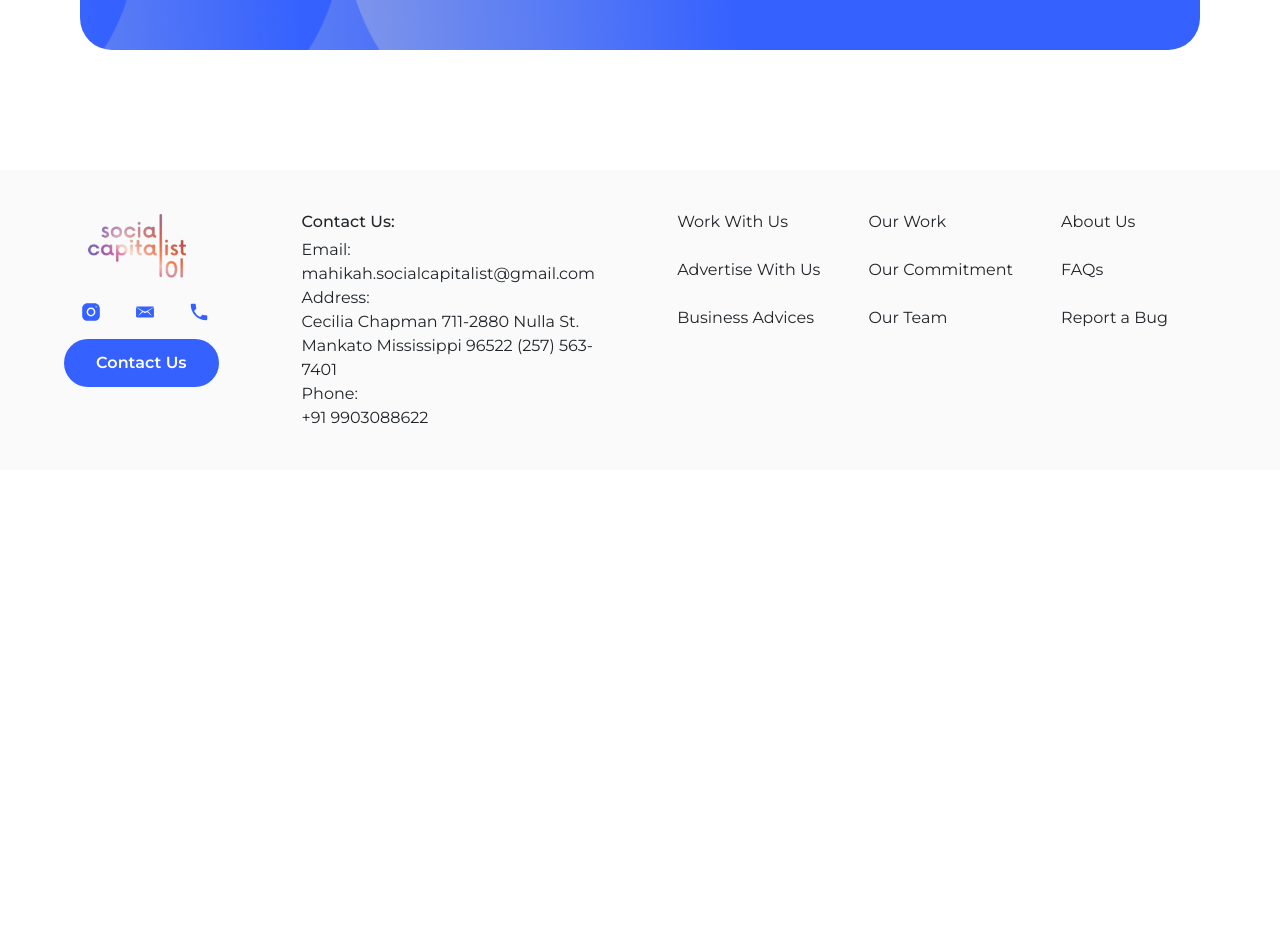
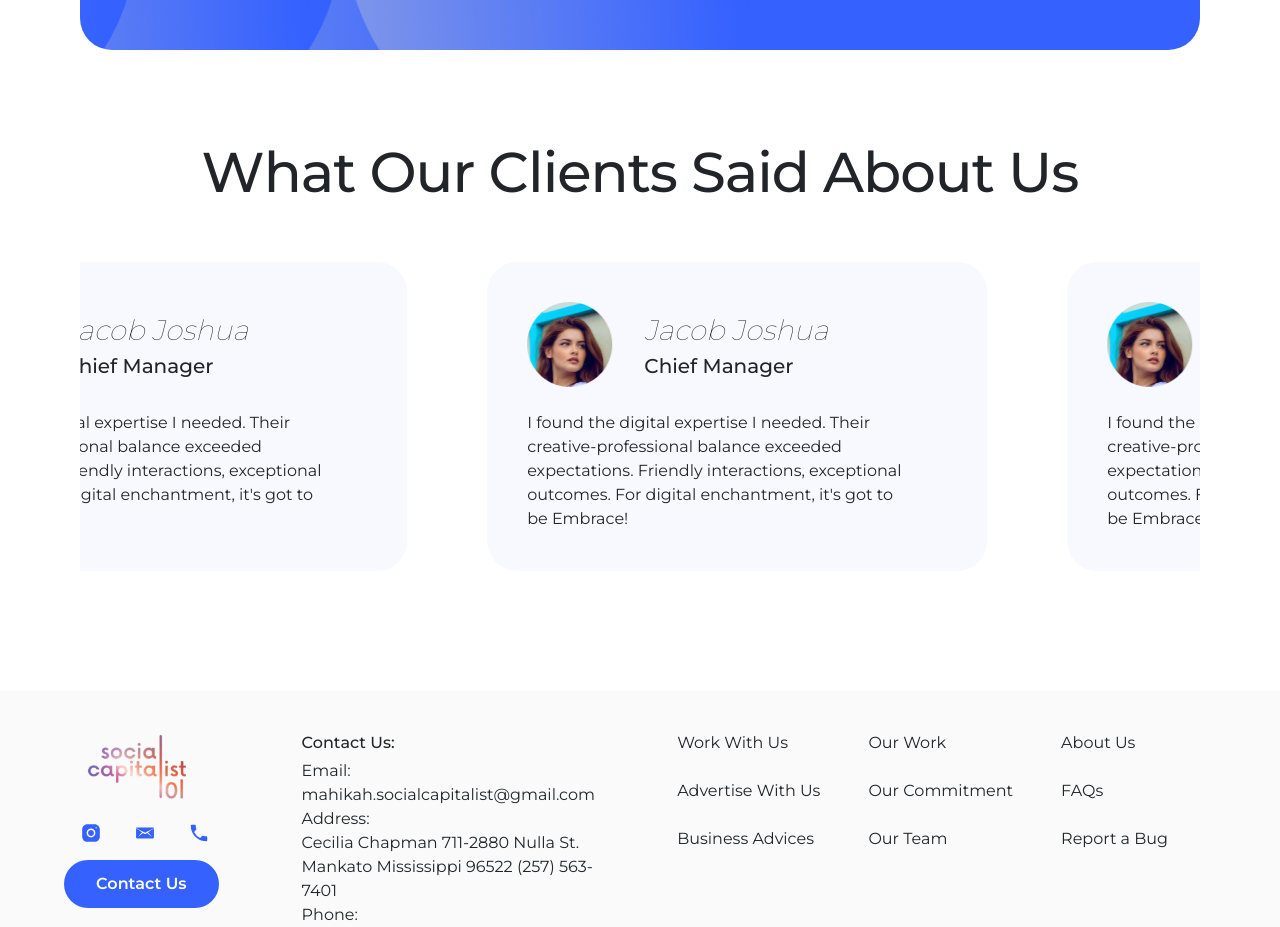
Before and after one commit to Krish-Bajaj/social-capitalist, a React (Create React App) app: page / in a window 1280 px wide. Shown: the part 2980-3907 px from the top of the page. Before the commit the page ends 3450 px from the top, so only its background shows below. Built offline with nearby package versions, Linux system fonts and the light colour scheme.

Commit message:
feat: Testimonials with dummy data

```diff
--- a/package.json
+++ b/package.json
@@ -11,6 +11,7 @@
     "react": "^18.2.0",
     "react-bootstrap": "^2.9.2",
     "react-dom": "^18.2.0",
+    "react-fast-marquee": "^1.6.2",
     "react-router-dom": "^6.21.1",
     "react-scripts": "5.0.1",
     "react-social-media-embed": "^2.3.8",
--- /dev/null
+++ b/src/components/Testimonials.js
@@ -0,0 +1,105 @@
+import styled from 'styled-components'
+import Marquee from 'react-fast-marquee'
+
+/*
+    image: of the client
+    name:
+    designation:
+    testimonial:
+*/
+const Testimonials = ({ data }) => {
+	return (
+		<Container>
+			<Title>What Our Clients Said about us</Title>
+			<Marquee pauseOnHover speed={40}>
+				{data.map(el => (
+					<Card
+						image={el.image}
+						name={el.name}
+						designation={el.designation}
+						testimonial={el.testimonial}
+					/>
+				))}
+			</Marquee>
+		</Container>
+	)
+}
+
+export default Testimonials
+
+const Card = ({ image, name, designation, testimonial }) => {
+	return (
+		<CardContainer>
+			<div style={{ display: 'flex', alignItems: 'center' }}>
+				<CardImg src={image} alt="name" />
+				<div style={{ marginLeft: '2rem' }}>
+					<Name>{name}</Name>
+					<Designation>{designation}</Designation>
+				</div>
+			</div>
+			<CardText>
+				{testimonial}
+			</CardText>
+		</CardContainer>
+	)
+}
+
+const Container = styled.div`
+	margin-top: 5rem;
+`
+const CardContainer = styled.div`
+	padding: 40px 73px 40px 40px;
+	border-radius: 30px;
+	background: #f8f9ff;
+	max-width: 500px;
+	margin-left: 5rem;
+	margin-top: 3rem;
+    @media (max-width: 768px) {
+        width: 320px;
+        padding: 1.75rem;
+        margin-left: 3rem;
+	}
+`
+const CardImg = styled.img`
+     @media (max-width: 768px) {
+        width: 60px;
+        height: 60px;
+	}
+`
+const CardText = styled.p`
+	margin-top: 1.5rem;
+    text-align: left;
+    @media (max-width: 768px) {
+        font-size: 12px;
+	}
+`
+
+/* Text styles */
+const Title = styled.p`
+	text-align: center;
+	font-size: 56px;
+	font-weight: 500;
+	letter-spacing: -1px;
+	text-transform: capitalize;
+    @media (max-width: 768px) {
+        font-size: 36px;
+	}
+`
+const Name = styled.p`
+	font-size: 28px;
+	font-style: italic;
+	font-weight: 100;
+	text-transform: capitalize;
+    @media (max-width: 768px) {
+        font-size: 18px;
+	}
+`
+const Designation = styled.p`
+	font-size: 20px;
+	font-weight: 500;
+	text-transform: capitalize;
+    text-align: left;
+    @media (max-width: 768px) {
+        font-size: 12px;
+	}
+`
--- a/src/data.js
+++ b/src/data.js
@@ -1,3 +1,5 @@
+import client from './assets/client.png'
+
 export const companyDetails = () => {
 	const data = {
 		Email: 'mahikah.socialcapitalist@gmail.com',
@@ -28,3 +30,41 @@ export const commitmentsData = [
 		value: '24+',
 	},
 ]
+
+export const MLPtestimonials = [
+	{
+		image: client,
+		name: 'Jacob Joshua',
+		designation: 'Chief Manager',
+		testimonial:
+			"I found the digital expertise I needed. Their creative-professional balance exceeded expectations. Friendly interactions, exceptional outcomes. For digital enchantment, it's got to be Embrace!",
+	},
+	{
+		image: client,
+		name: 'Jacob Joshua',
+		designation: 'Chief Manager',
+		testimonial:
+			"I found the digital expertise I needed. Their creative-professional balance exceeded expectations. Friendly interactions, exceptional outcomes. For digital enchantment, it's got to be Embrace!",
+	},
+	{
+		image: client,
+		name: 'Jacob Joshua',
+		designation: 'Chief Manager',
+		testimonial:
+			"I found the digital expertise I needed. Their creative-professional balance exceeded expectations. Friendly interactions, exceptional outcomes. For digital enchantment, it's got to be Embrace!",
+	},
+	{
+		image: client,
+		name: 'Jacob Joshua',
+		designation: 'Chief Manager',
+		testimonial:
+			"I found the digital expertise I needed. Their creative-professional balance exceeded expectations. Friendly interactions, exceptional outcomes. For digital enchantment, it's got to be Embrace!",
+	},
+	{
+		image: client,
+		name: 'Jacob Joshua',
+		designation: 'Chief Manager',
+		testimonial:
+			"I found the digital expertise I needed. Their creative-professional balance exceeded expectations. Friendly interactions, exceptional outcomes. For digital enchantment, it's got to be Embrace!",
+	},
+]
--- a/src/pages/MLP.js
+++ b/src/pages/MLP.js
@@ -1,7 +1,10 @@
 import Hero from '../components/MLP/Hero'
 import Commitments from '../components/MLP/Commitments'
 import Clients from '../components/MLP/Clients'
+import Testimonials from '../components/Testimonials'
 import { ServicesOffered, BlueBanner } from '../components'
+
+import { MLPtestimonials } from '../data'
 
 const MLP = () => {
     return (
@@ -11,6 +14,8 @@ const MLP = () => {
             <ServicesOffered />
             <Clients />
             <BlueBanner />
+            <div style={{ marginTop: '5rem' }} />
+            <Testimonials data={MLPtestimonials} />
         </>
     )
 }
```
Also changed, not shown: src/assets/client.png (added), 1 other file (tests, documents, lock files or other folders).
